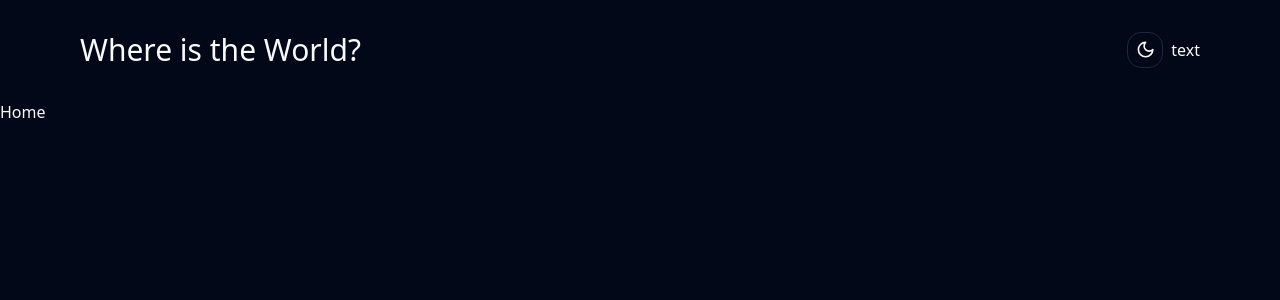
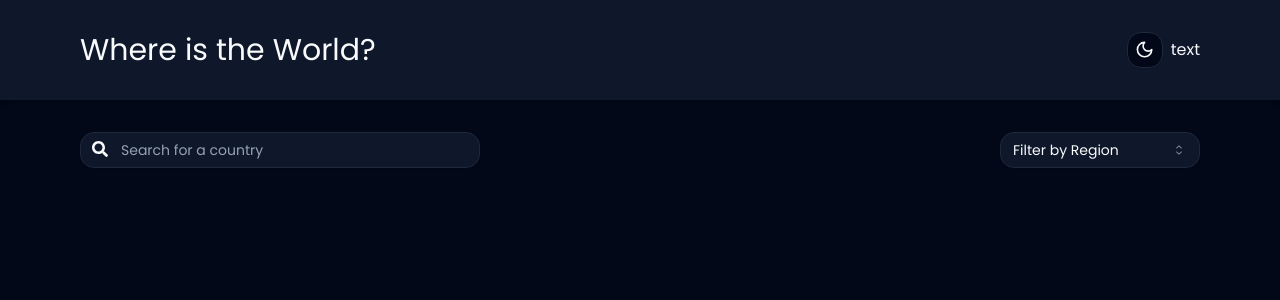
Before and after one commit to Darlan0307/App-Contries, a React (Vite) app: page / in a window 1280 px wide. Shown: the top 300 px of the page. Built offline with nearby package versions, Linux system fonts and the light colour scheme.

Commit message:
:lipstick:feat: ui da seção de filtros dos paises

```diff
--- a/index.html
+++ b/index.html
@@ -5,6 +5,9 @@
     <link rel="icon" type="image/svg+xml" href="/vite.svg" />
     <meta name="viewport" content="width=device-width, initial-scale=1.0" />
     <title>App Contries</title>
+    <link rel="preconnect" href="https://fonts.googleapis.com">
+    <link rel="preconnect" href="https://fonts.gstatic.com" crossorigin>
+    <link href="https://fonts.googleapis.com/css2?family=Poppins:ital,wght@0,100;0,200;0,300;0,400;0,500;0,600;0,700;0,800;0,900;1,100;1,200;1,300;1,400;1,500;1,600;1,700;1,800;1,900&display=swap" rel="stylesheet">
   </head>
   <body>
     <div id="root"></div>
--- a/src/components/AppHeader/index.tsx
+++ b/src/components/AppHeader/index.tsx
@@ -3,7 +3,7 @@ import ModeToggle from "../ModeToggle"
 
 const AppHeader = () => {
   return (
-    <header className="flex flex-wrap justify-center gap-4 items-center py-8 px-10 min-[380px]:justify-between sm:px-20">
+    <header className="flex flex-wrap justify-center gap-4 items-center py-8 px-10 min-[380px]:justify-between sm:px-20 bg-slate-100 shadow-md dark:bg-slate-900">
       <h1 className="text-xl sm:text-3xl" >Where is the World?</h1>
       <ModeToggle/>
     </header>
--- a/src/components/AppRouters.tsx
+++ b/src/components/AppRouters.tsx
@@ -1,5 +1,6 @@
 import { BrowserRouter,Routes,Route} from 'react-router-dom'
 import AppHeader from './AppHeader'
+import Home from './pages/Home'
 
 
 const AppRouters = () => {
@@ -10,7 +11,7 @@ const AppRouters = () => {
 
       <Routes>
 
-        <Route index element={<h1>Home</h1>}/>
+        <Route index element={<Home/>}/>
 
       </Routes>
 
--- /dev/null
+++ b/src/components/SectionFilter/index.tsx
@@ -0,0 +1,38 @@
+
+import { FaSearch } from 'react-icons/fa'
+import { Input } from '../ui/input'
+
+import {
+  Select,
+  SelectContent,
+  SelectItem,
+  SelectTrigger,
+  SelectValue,
+} from "@/components/ui/select"
+
+
+const SectionFilter = () => {
+  return (
+    <section className='mt-8 flex flex-col items-center justify-between gap-6  px-10 sm:px-20 sm:flex-row '>
+      <div className='flex w-[100%] max-w-[400px] relative'>
+        <FaSearch className='absolute top-[25%] left-3'/>
+        <Input className='pl-10 w-full bg-slate-100 dark:bg-slate-900' placeholder='Search for a country' type='text' />
+      </div>
+
+        <Select>
+          <SelectTrigger className="w-[200px] bg-slate-100 dark:bg-slate-900">
+            <SelectValue placeholder="Filter by Region" />
+          </SelectTrigger>
+          <SelectContent className='w-[200px] bg-slate-100  dark:bg-slate-900'>
+            <SelectItem value="africa">Africa</SelectItem>
+            <SelectItem value="america">America</SelectItem>
+            <SelectItem value="asia">Asia</SelectItem>
+            <SelectItem value="europe">Europe</SelectItem>
+            <SelectItem value="oceania">Oceania</SelectItem>
+          </SelectContent>
+        </Select>
+    </section>
+  )
+}
+
+export default SectionFilter
--- /dev/null
+++ b/src/components/pages/Home/index.tsx
@@ -0,0 +1,11 @@
+import SectionFilter from "@/components/SectionFilter"
+
+const Home = () => {
+  return (
+    <main>
+      <SectionFilter/>
+    </main>
+  )
+}
+
+export default Home
--- a/src/global.css
+++ b/src/global.css
@@ -1,6 +1,6 @@
 @tailwind base;
-  @tailwind components;
-  @tailwind utilities;
+@tailwind components;
+@tailwind utilities;
 
 
   @layer base {
@@ -57,5 +57,6 @@
     }
     body {
       @apply bg-background text-foreground;
+      font-family: "Poppins", sans-serif;
     }
   }
```
